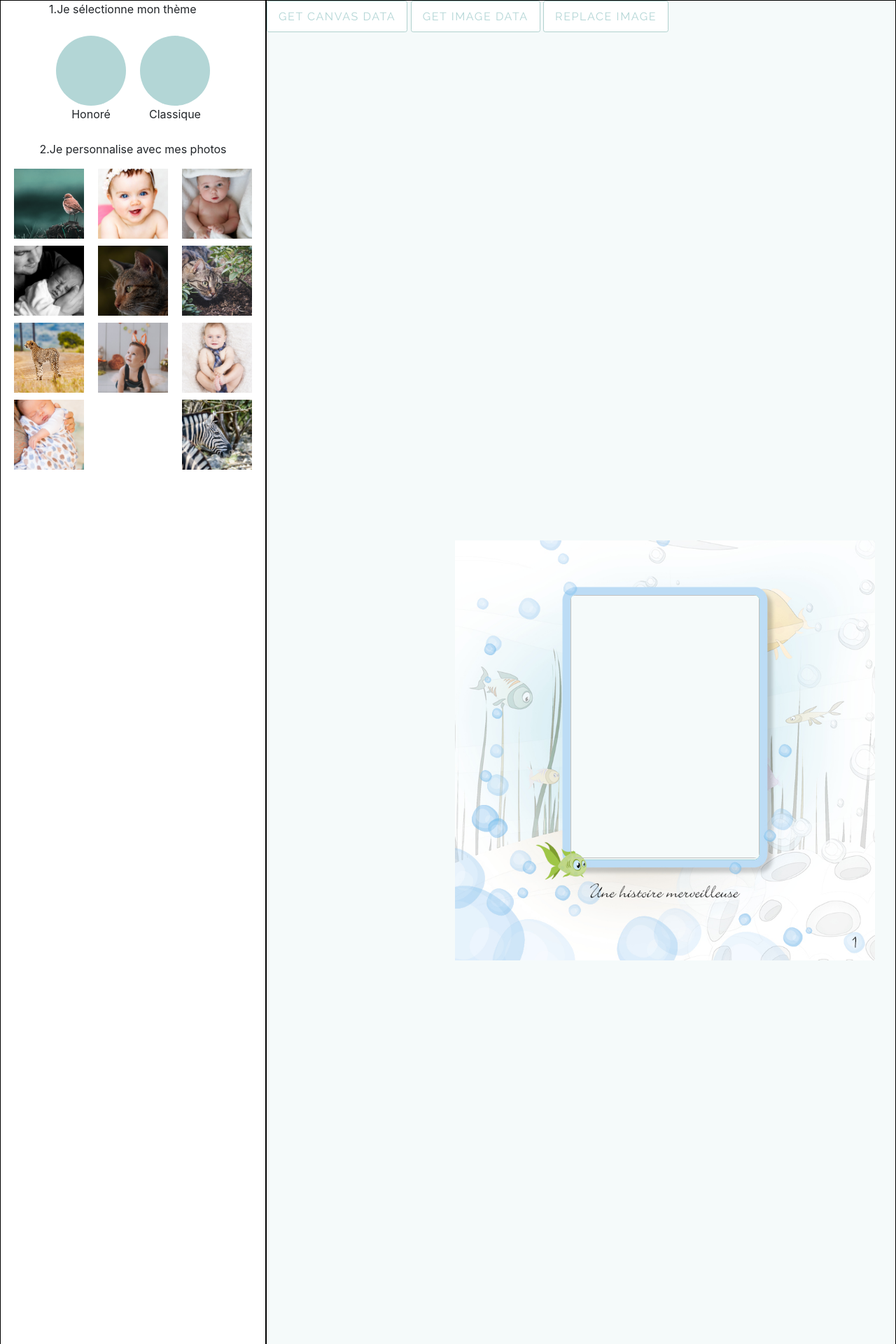
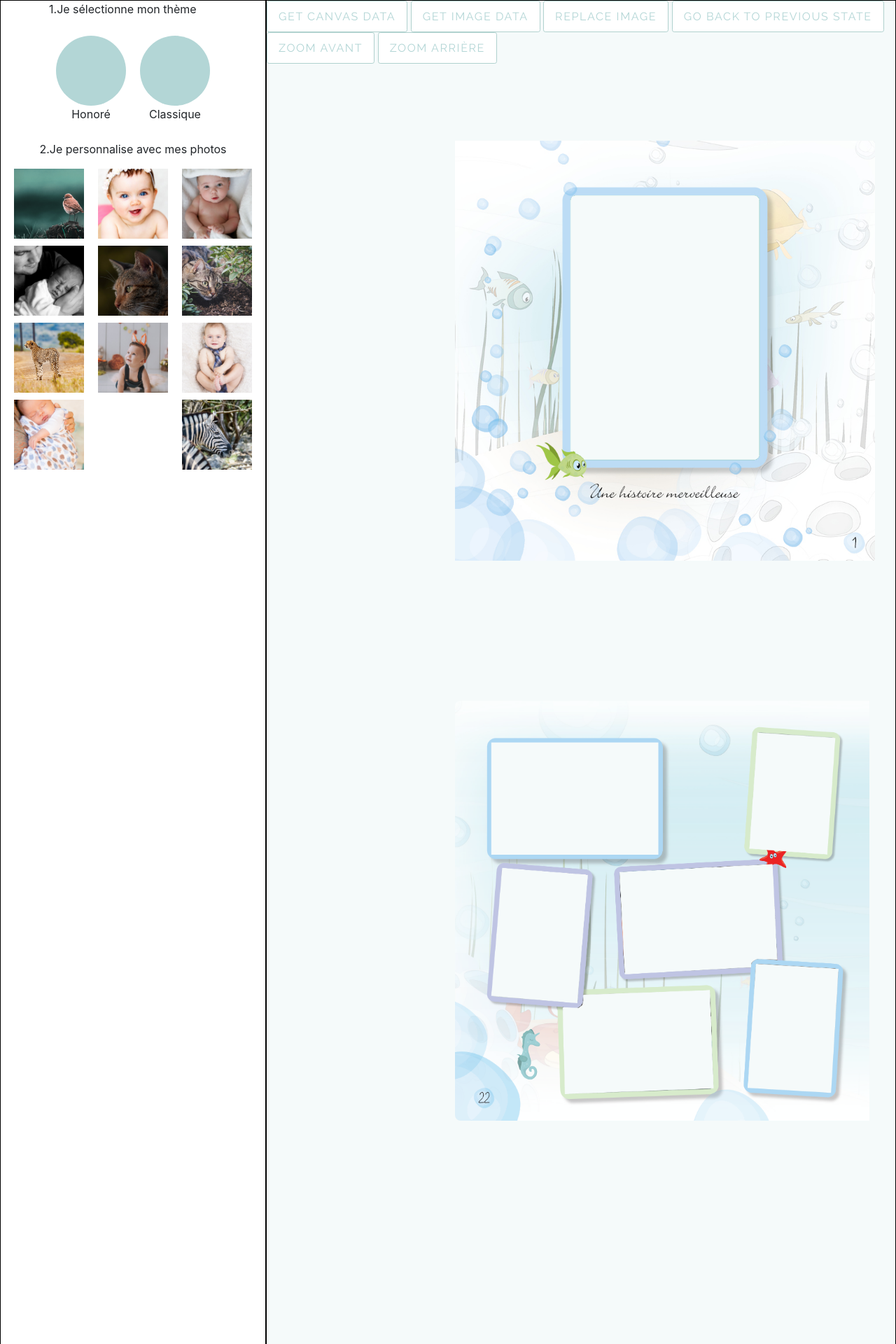
Before and after one commit to mbsenvoillage/picapp, a PHP site: page /page_perso.php in a window 1280 px wide. Shown: the top 1920 px of the page at 70% size. Run offline with PHP 8.4, Linux system fonts and the light colour scheme.

Commit message:
from static to dynamic part 1

```diff
--- a/public/css/style.css
+++ b/public/css/style.css
@@ -752,6 +752,9 @@ button:hover {
     height: 100vh;
     overflow: auto;
 }
+.espace-travail-single-page-main-container {
+    height: 180%;
+}
 
 .page-perso-espace-travail {
     border: black 1px solid;
@@ -869,6 +872,67 @@ button:hover {
     width: 600px;
     height: 600px;
     left: 30%;
-    top: 30%;
+    top: 200px;
     position: absolute;
 }
+
+.espace-travail-single-page-content-container-2 .draggable-zone {
+    top: calc(400px + 600px);
+}
+
+.espace-travail-single-page-main-container {
+    height: 310vh;
+}
+
+#p13-1-container {
+    width: 239.5px;
+    height: 161px;
+    top: 59px;
+    left: 51px;
+    position: absolute;
+}
+
+#p13-2-container {
+    width: 111px;
+    height: 166px;
+    top: 49px;
+    left: 426px;
+    position: absolute;
+    transform: rotate(184deg);
+}
+
+#p13-3-container {
+    width: 125px;
+    height: 187px;
+    top: 242px;
+    position: absolute;
+    left: 58.5px;
+    transform: rotate(4.5deg);
+}
+
+#p13-4-container {
+    position: absolute;
+    width: 222.7px;
+    height: 148.47px;
+    transform: rotate(-3deg);
+    top: 236.6px;
+    left: 237.86px;
+}
+
+#p13-5-container {
+    position: absolute;
+    width: 214.56px;
+    height: 142.21px;
+    left: 153.21px;
+    top: 417.33px;
+    transform: rotate(-2deg);
+}
+
+#p13-6-container {
+    position: absolute;
+    top: 378.39px;
+    width: 120.75px;
+    height: 178.89px;
+    left: 422.97px;
+    transform: rotate(4deg);
+}
--- a/public/js/perso.js
+++ b/public/js/perso.js
@@ -1,5 +1,11 @@
 const canvas1 = document.getElementById('canvas1');
 const c1ctx = canvas1.getContext('2d');
+
+const canvas2 = document.getElementById('canvas2');
+const c2ctx = canvas2.getContext('2d');
+
+const page13 = new Image();
+page13.src = "images/livre-Honore-13.png";
 
 
 const bgImg = new Image();
@@ -12,9 +18,23 @@ const dropzone = dropzones[0];
 const getImageBtn = document.getElementById('getimage');
 const getCanvasBtn = document.getElementById('getcanvas');
 const replaceBtn = document.getElementById('replaceimage');
+const zoomback = document.getElementById('zoomback');
+const zoomfrwd = document.getElementById('frwd');
+const zoombckwrd = document.getElementById('bckwd');
 
 
+// creates and html tag that will host the dropped img src
+// and will be used to initialize the cropper instance
 
+
+let createHtmlImgTag =  function(className) {
+    let imgtag = document.createElement("img");
+    imgtag.className = className;
+    return imgtag;
+}
+
+
+// Draws the page mask
 let drawImageOnCanvas = function(cnv, ctx, img, sizedowntoratio) {
     let wRatio = cnv.width / img.width;
     let hRatio = cnv.height / img.height;
@@ -24,6 +44,7 @@ let drawImageOnCanvas = function(cnv, ctx, img, sizedowntoratio) {
 
 }
 
+// Creates a new canvas
 let createCanvas = function(cnvsId, w, h) {
     const canvas = document.createElement('canvas');
     canvas.id = cnvsId;
@@ -36,83 +57,102 @@ let createCanvas = function(cnvsId, w, h) {
     }
 }
 
+// When mask from page 13 is loaded, then draw that image on canvas2
+page13.onload = function () {
+    drawImageOnCanvas(canvas2, c2ctx, page13);
+}
 
+// When mask from page 1 is loaded, then draw that image on canvas1
 bgImg.onload = function() {
     drawImageOnCanvas(canvas1, c1ctx, bgImg);
 }
 
-
-const canvas2 = document.getElementById('canvas2');
-const c2ctx = canvas2.getContext('2d');
-
-
-/**
- * const centerImg = new Image();
- centerImg.src = "images/PagePerso/cheetah-5689870_1920.jpg";
- centerImg.onload = function () {
-    drawImageOnCanvas(canvas2, c2ctx, centerImg);
-
-}
- */
-
-
-
-
-
-let cont = document.getElementById('test');
-
+// When user starts to drag image, set what type of html data he's dragging (here, an image)
 function dragstart_handler(e) {
     e.dataTransfer.setData("image/jpeg", e.target.id);
     e.dataTransfer.dropEffect = 'copy';
-    let url = e.dataTransfer.getData("URL");
-    let cnv = createCanvas(url, 100, 100);
-    let img = new Image();
-    img.src = url;
-
-    img.onload = function() {
-        drawImageOnCanvas(cnv.canvas, cnv.ctx, img, false);
-    }
-    let canvas = cnv.canvas;
-    let ctx = cnv.ctx;
-
-    //e.dataTransfer.setDragImage(canvas, 50, 50);
 }
 
 function drop_handler(e) {
     e.preventDefault();
-
 }
 
-let canvas2cropper;
+/**
+ *
+ * let htmlImgTag = createHtmlImgTag("droppable");
+ htmlImgTag.id = "someid";
+ */
 
-let zoom;
+let htmlImgTag;
 
 $(document).ready( function () {
+
+    // Associate handler to dragstart event for all items from draggable class + give those pics an ID
     const elements = document.getElementsByClassName('draggable');
-
     for(let i = 0; i < elements.length; i++) {
         elements[i].addEventListener("dragstart", dragstart_handler);
         elements[i].setAttribute("id", "pic" + i);
     }
 
-    dropzone.addEventListener('dragover', function (e) {
+    // Restore the last zoom state
+    zoomback.addEventListener('click', function (e) {
+        let containerData = canvas2Cropper.getContainerData();
+        canvas2Cropper.zoomTo(ratio, {
+            x: containerData / 2,
+            y: containerData.height / 2
+        });
+    })
+
+    // Set background color of dropzone to $color to show drop area
+
+    for(let i = 0; i < dropzones.length; i++) {
+        dropzones[i].addEventListener('dragover', function(e) {
             e.preventDefault();
             e.target.setAttribute("style", "background-color:red");
         })
+        dropzones[i].addEventListener('dragleave', function(e) {
+            e.target.setAttribute("style", "background-color:unset");
+        })
+    }
+
+    // What happens when user drops picture on drop area ? Well, happens inside of here
     dropzone.addEventListener('drop', function (e) {
-        e.preventDefault();
+        //e.preventDefault();
+
+
+         if(typeof htmlImgTag == 'undefined') {
+             htmlImgTag = createHtmlImgTag("droppable");
+             htmlImgTag.id = "someid";
+             e.target.appendChild(htmlImgTag);
+             console.log("I'm in here")
+        }
+
+
+        // Get the url of the dragged picture, then create image object
+        // and assign to the src attribute the value of the url
         let url = e.dataTransfer.getData('URL');
         let img = new Image();
         img.src = url;
+
+        // If there is a cropper object that is there (ie: if the user had already dropped a picture)
+        // destroy it, since we'll create a new one.
+        // However, we'll need to change that, since cropper has a "replace" method, which is less memory hungry
         if (typeof canvas2Cropper !== 'undefined') {
             canvas2Cropper.destroy();
-            console.log("hi");
         }
 
 
+        // When the user drops the picture on the drop area, we created a new image object
+        // we gave it a src attribute
+        // However, img takes time to load, so we use the asynchronous method onload
         img.onload = () => {
-            drawImageOnCanvas(canvas2, c2ctx, img, true);
-            canvas2Cropper = new Cropper(canvas2, {
+
+
+            // We give to the html img tag the src of the newly created image object
+            htmlImgTag.setAttribute("src", img.src);
+
+            // We initilialise a new instance of a cropper object
+            canvas2Cropper = new Cropper(htmlImgTag, {
                 viewMode: 0,
                 data: {},
                 zoomable: true,
@@ -123,45 +163,63 @@ $(document).ready( function () {
                     if(e.detail.ratio > e.detail.oldRatio) {
                         callback(e.detail.ratio);
                     }
-                }
+                },
+                cropBoxResizable: false,
+                zoomOnWheel: false,
+                toggleDragModeOnDblclick: false,
             });
 
+        }
 
+        // After the user drops the picture, we get rid of the red background color we used to signify the drop area
+        // when he dragged his image over it
+        e.target.setAttribute("style", "background-color:unset");
+
+        // Gets image data from cropper (essentially, width + height)
         getImageBtn.addEventListener('click', function(e) {
             if(typeof canvas2Cropper !== "undefined") {
                 console.log(canvas2Cropper.getImageData());
             }
         });
 
+        // Replaces img in cropper
         replaceBtn.addEventListener('click', function (e) {
             canvas2Cropper.replace(img.src);
+            canvas2Cropper.zoomTo(0);
         })
 
+        // Gets canvas data from cropper (essentially x and y position of image within canvas)
         getCanvasBtn.addEventListener('click', function(e) {
             if(typeof canvas2Cropper !== "undefined") {
                 console.log(canvas2Cropper.getCanvasData());
             }
         });
+
+        // When user clicks zoom back, well, it zooms back
+        zoombckwrd.addEventListener('click', function () {
+            if(typeof canvas2Cropper !== "undefined") {
+                canvas2Cropper.zoom(-0.1)
             }
-        e.target.setAttribute("style", "background-color:unset");
+        })
+
+        // When user clicks zoom forward ....
+        zoomfrwd.addEventListener('click', function () {
+            if(typeof canvas2Cropper !== "undefined") {
+                canvas2Cropper.zoom(0.1)
+            }
+        })
     })
 
 
-    dropzone.addEventListener('dragleave', function(e) {
-        e.target.setAttribute("style", "background-color:unset");
-        console.log("geoo")
-    })
-
-    if(typeof zoom !== 'undefined') {
-        console.log(zoom)
-    }
 
 
 
 
 });
+
 let ratio;
 
+// This callback gives us access to the zoom method's state ie. the variable that holds zoom ratio
 function callback(rati) {
     ratio = rati;
     console.log(ratio);
--- a/public/page_perso.php
+++ b/public/page_perso.php
@@ -76,6 +76,9 @@
         <button id="getcanvas">Get canvas data</button>
         <button id="getimage">Get image data</button>
         <button id="replaceimage">Replace Image</button>
+        <button id="zoomback">Go back to previous state</button>
+        <button id="frwd">Zoom avant</button>
+        <button id="bckwd">Zoom arrière</button>
 
         <div class="espace-travail-single-page-main-container">
             <div class="espace-travail-single-page-content-container">
@@ -86,11 +89,40 @@
 
                             </canvas>
                             <div class="canvas-container">
-                                    <img class="droppable" id="canvas2" width="270" height="376">
-
-                                    </img>
 
                             </div>
+
+                        </div>
+                    </div>
+                </div>
+            </div>
+
+            <div class="espace-travail-single-page-content-container-2">
+                <div class="single-page-container">
+                    <div class="single-page-photo-container">
+                        <div class="draggable-zone">
+                            <canvas id="canvas2" width="600" height="600">
+
+                            </canvas>
+                            <div id="p13-1-container" class="droppable" >
+
+                            </div>
+                            <div id="p13-2-container" class="droppable">
+
+                            </div>
+                            <div id="p13-3-container" class="droppable">
+
+                            </div>
+                            <div id="p13-4-container" class="droppable">
+
+                            </div>
+                            <div id="p13-5-container" class="droppable">
+
+                            </div>
+                            <div id="p13-6-container" class="droppable">
+
+                            </div>
+
 
                         </div>
                     </div>
```
Also changed, not shown: public/images/livre-Honore-13.png (added). Lines whose indentation alone changed are shown as unchanged.
